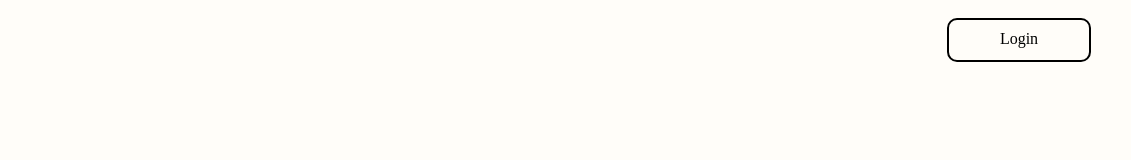
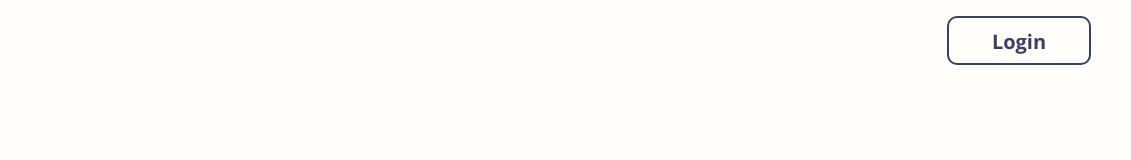
Before and after one commit to shameenakoodan/nology_coursework, a plain HTML site: page development/Landing/index.html in a window 1280 px wide. Shown: the full height of the page, 149-1280 px from the left. Drawn offline with nearby package versions, Linux system fonts and the light colour scheme.

Commit message:
Customised the login button

```diff
--- a/development/Landing/_base.scss
+++ b/development/Landing/_base.scss
@@ -1,4 +1,7 @@
+@import url('https://fonts.googleapis.com/css2?family=Open+Sans:wght@400;700&display=swap');$font-logo:'Open Sans', sans-serif;
+
 $background-color : #FFFDF9;
+$logo-color :#394064;
 *{
     margin: 0;
     padding: 0;
--- a/development/Landing/_component.scss
+++ b/development/Landing/_component.scss
@@ -1,9 +1,13 @@
 .login-button{
-    display: block;
     border-radius: 10px;
     border: solid 2px;
     width: 100px;
-    text-align: center;
+    text-align:center;
     padding: 10px 20px;
-    height: 20px;
+    height: 25px;
+    color: $logo-color;
+    border-color: #394064;
+    font-family: $font-logo;
+    font-weight: bold;
+    font-size: 20px;
 }
```
Also changed, not shown: development/Landing/main.css, 1 other file.
